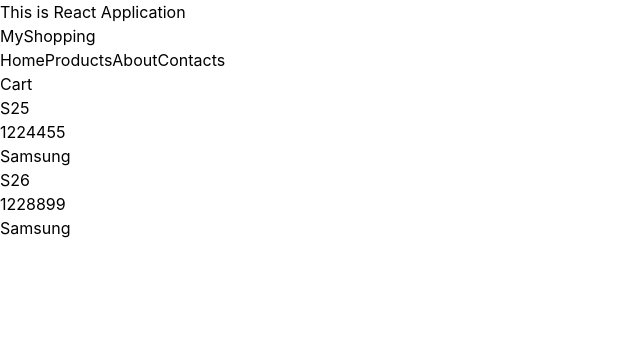
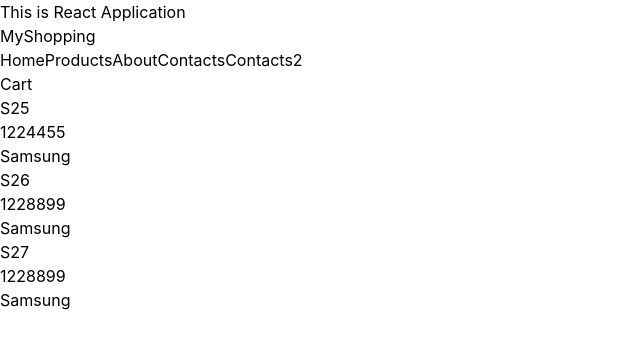
Before and after one commit to aadi007kumar/react, a React (Vite) app in the folder vite-project/: page / in a window 1280 px wide. Shown: the top 348 px of the page, without its empty margins (0-640 px from the left). Built offline with nearby package versions, Linux system fonts and the light colour scheme.

Commit message:
new changes

```diff
--- a/vite-project/src/App.jsx
+++ b/vite-project/src/App.jsx
@@ -19,6 +19,11 @@
       price="1228899"
       brand="Samsung"
        />
+      <ProductCard
+      name="S27"
+      price="1228899"
+      brand="Samsung"
+       />
     </div>
   )
 }
--- a/vite-project/src/Component/Navbar.jsx
+++ b/vite-project/src/Component/Navbar.jsx
@@ -9,6 +9,7 @@
                 <a href="#">Products</a>
                 <a href="#">About</a>
                 <a href="#">Contacts</a>
+                <a href="#">Contacts2</a>
             </div>
             <button className="cart-buton">Cart</button>
         </nav>
```
